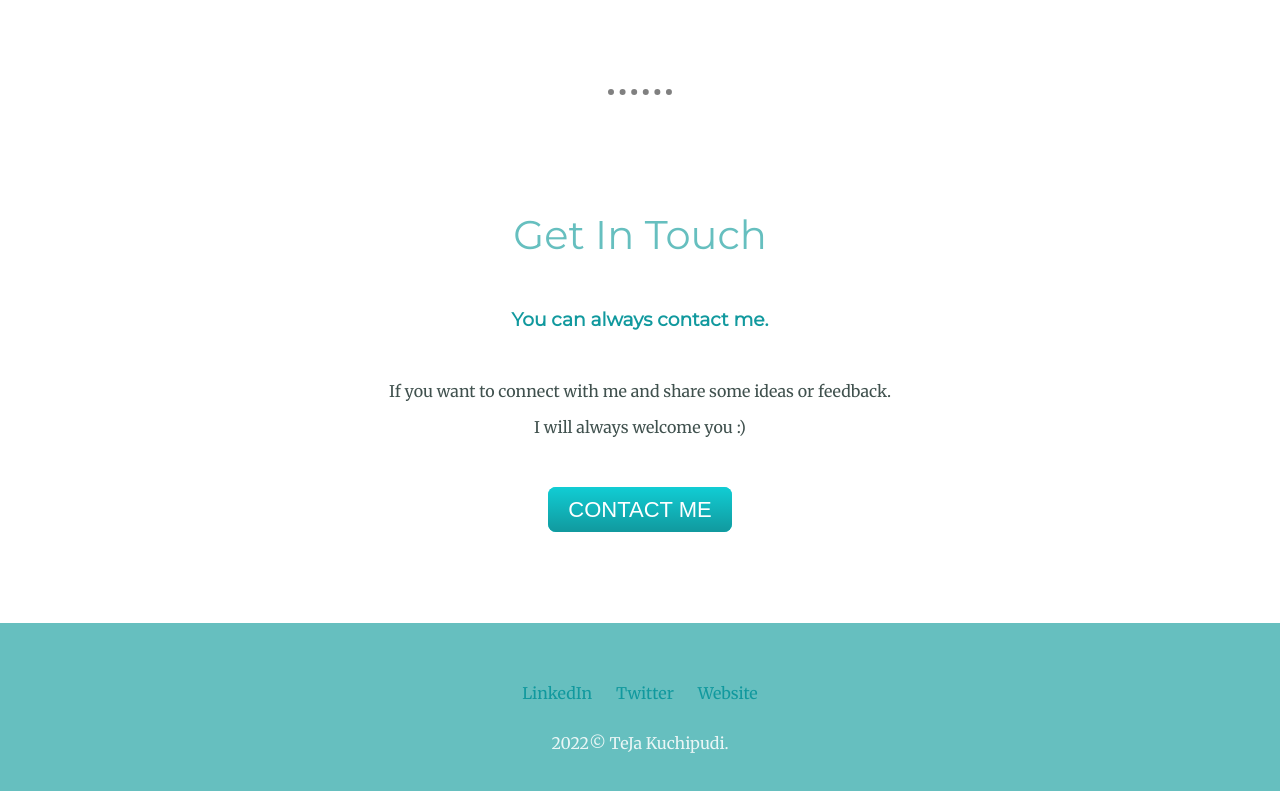
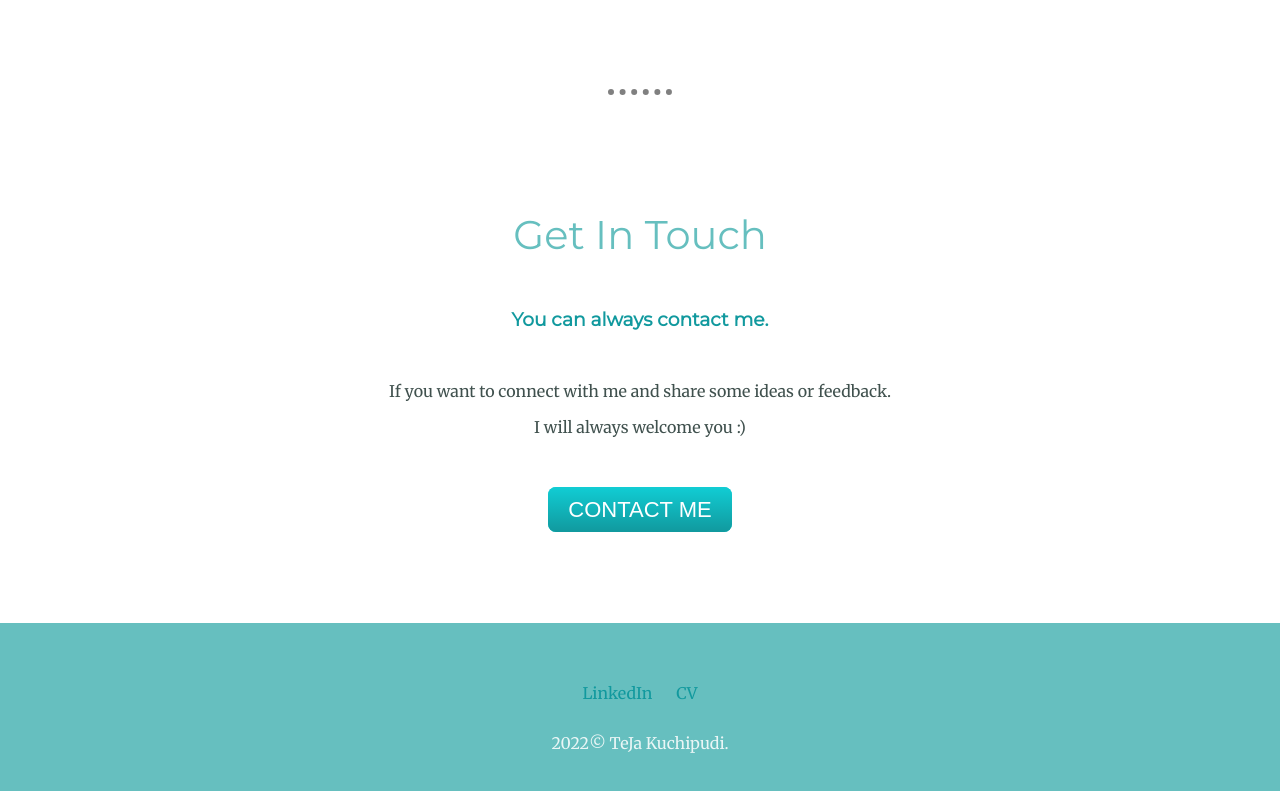
Before and after one commit to tejadev007/Css-My-Site, a plain HTML site: page index.html in a window 1280 px wide. Shown: the part 2086-2877 px from the top of the page. Drawn offline with Linux system fonts and the light colour scheme.

Commit message:
24-04-2022 Final Commit

```diff
--- a/index.html
+++ b/index.html
@@ -52,12 +52,9 @@
 <div class="bottom-container">
     <div class="bottom-container-child">
       <a class="footer-link" href="https://www.linkedin.com/in/tejakuchipudi">LinkedIn</a>
-      <a class="footer-link" href="https://twitter.com/">Twitter</a>
-      <a class="footer-link" href="https://www.appbrewery.co/">Website</a>
+      <a class="footer-link" href="https://tejadev007.github.io/CV/">CV</a>
     </div>
-  <p class="footer-p">2022© TeJa Kuchipudi.</p>
-</div>
-
-
-    </body>
+      <p class="footer-p">2022© TeJa Kuchipudi.</p>
+    </div>
+  </body>
 </html>
```
